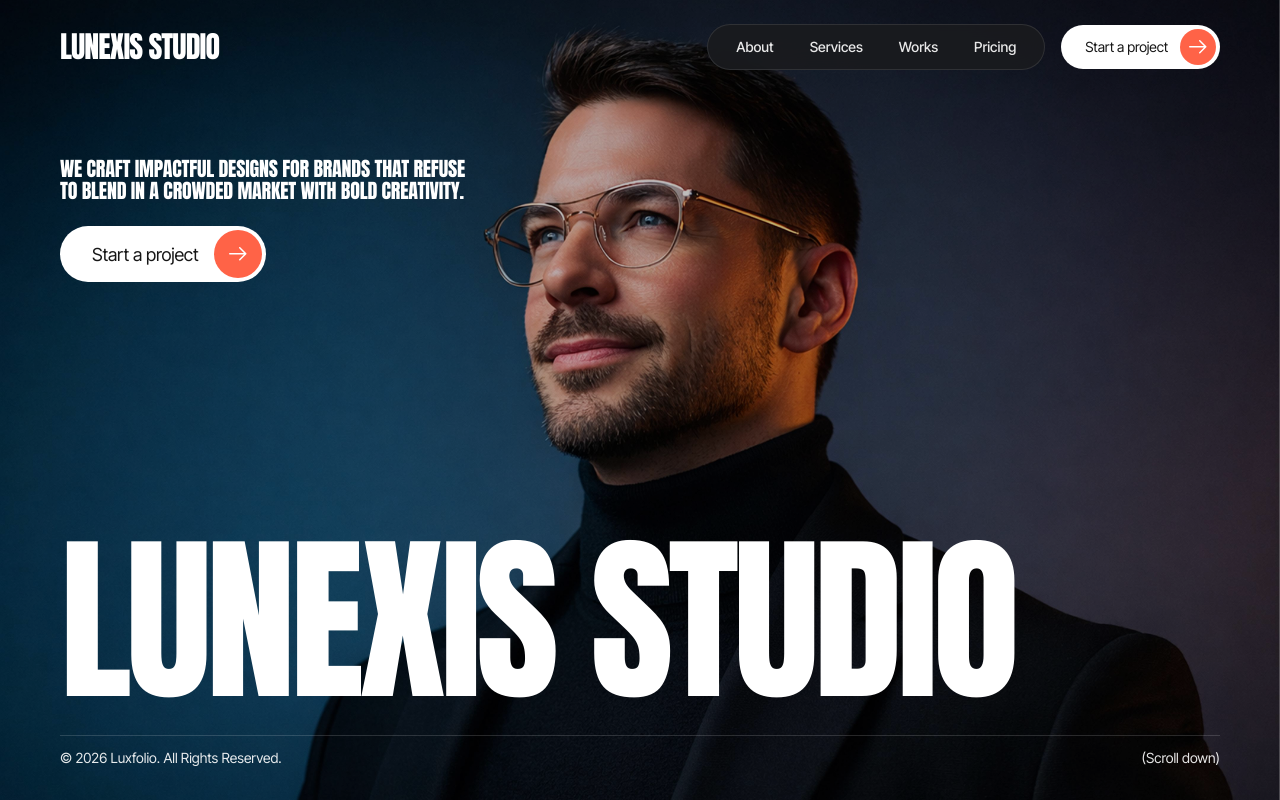
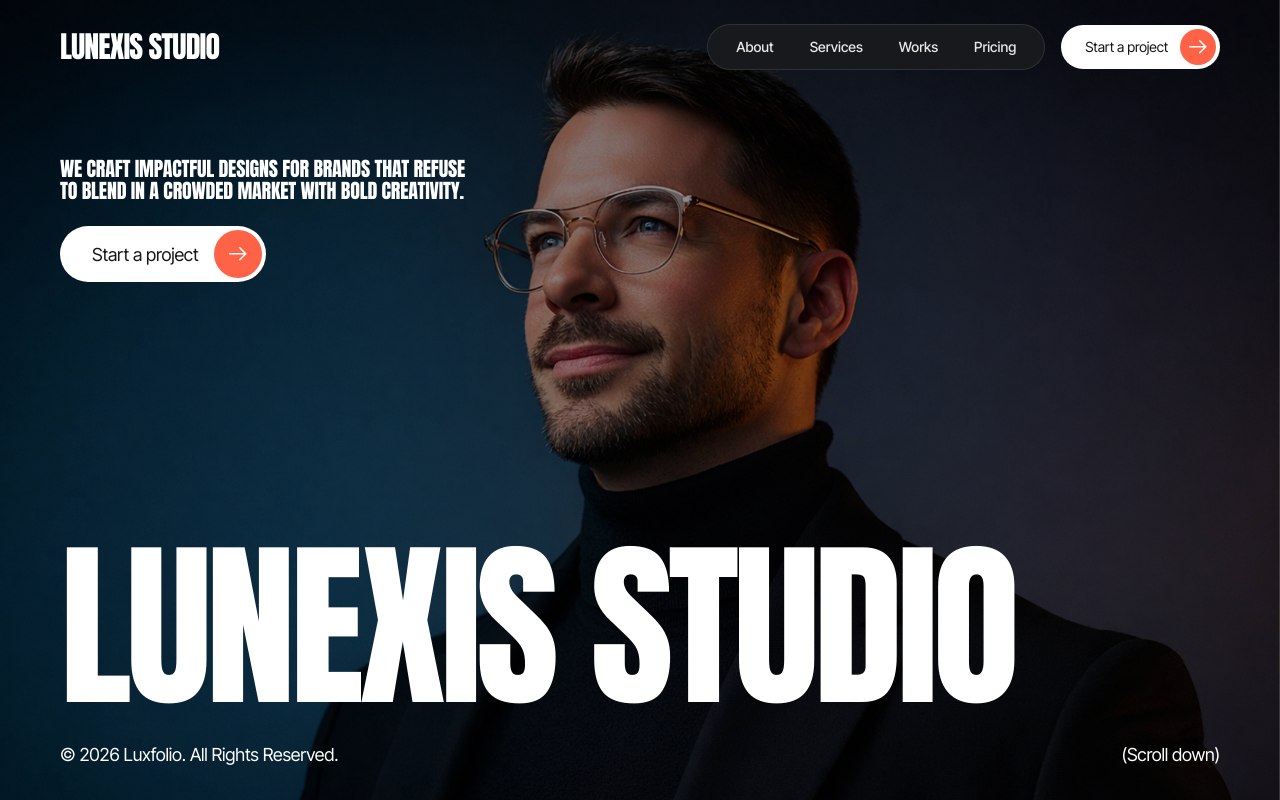
Before and after one commit to ahsanuldev/brandure, a Next.js app: page / in a window 1280 px wide. Built offline with nearby package versions, Linux system fonts and the light colour scheme.

Commit message:
feat: implement global theme configuration and hero section component

```diff
--- a/src/app/globals.css
+++ b/src/app/globals.css
@@ -102,19 +102,16 @@ p, button, input, select, textarea, .paragraph-large, .paragraph-medium, .paragr
   font-size: 18px;
   line-height: 1.5;
   letter-spacing: -0.01em;
-  color: var(--color-text-paragraph);
 }
 
 .paragraph-medium {
   font-size: 16px;
   line-height: 1.5;
   letter-spacing: -0.01em;
-  color: var(--color-text-paragraph);
 }
 
 .paragraph-small {
   font-size: 14px;
   line-height: 1.5;
   letter-spacing: -0.01em;
-  color: var(--color-text-paragraph);
 }
--- a/src/components/home/Hero.tsx
+++ b/src/components/home/Hero.tsx
@@ -7,16 +7,16 @@ export const Hero: React.FC = () => {
   return (
     <section className="relative w-full min-h-screen flex flex-col justify-between overflow-hidden bg-[#0d0e10] text-white">
       {/* Background Image */}
-      <div className="absolute inset-0 z-0">
+      <div className="absolute w-full h-full z-0 bg-red-500">
         <Image
           src="/hero-bg.jpg"
           alt="Hero background"
           fill
           priority
-          className="object-cover object-center"
+          className="h-full  w-full object-cover object-top "
         />
         {/* Subtle dark gradient overlay */}
-        <div className="absolute inset-0 bg-black/25" />
+        <div className="absolute inset-0 bg-black/45" />
       </div>
 
       {/* Top Container: Header + Subheading Content */}
@@ -38,12 +38,12 @@ export const Hero: React.FC = () => {
       {/* Bottom Container: Giant Title & Footer Metadata */}
       <div className="relative z-10 section-container w-full flex flex-col gap-4 pb-8">
         {/* Giant Hero Title */}
-        <h1 className="w-full text-white font-heading font-normal uppercase leading-none tracking-[-0.03em] text-[13vw] xl:text-[180px] select-none">
+        <h1 className="w-full text-white font-heading font-normal uppercase leading-none tracking-[-0.03em] text-[13vw] xl:text-[180px]">
           LUNEXIS STUDIO
         </h1>
 
         {/* Bottom Footer Row */}
-        <div className="w-full flex items-center justify-between text-sm font-sans text-white/90 pt-3 border-t border-white/15">
+        <div className="w-full flex items-center justify-between paragraph-large">
           <span>© 2026 Luxfolio. All Rights Reserved.</span>
           <span>(Scroll down)</span>
         </div>
```
